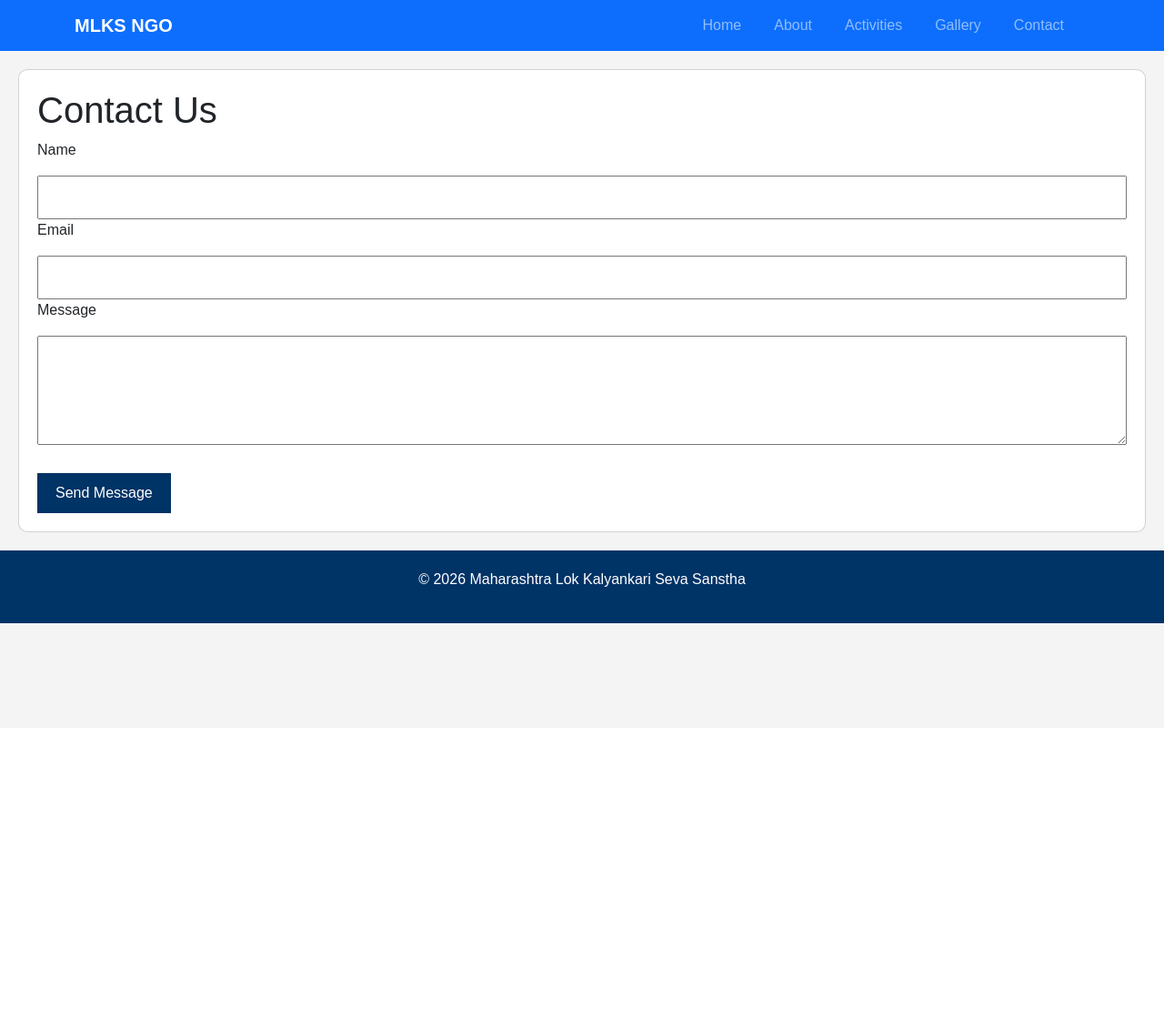
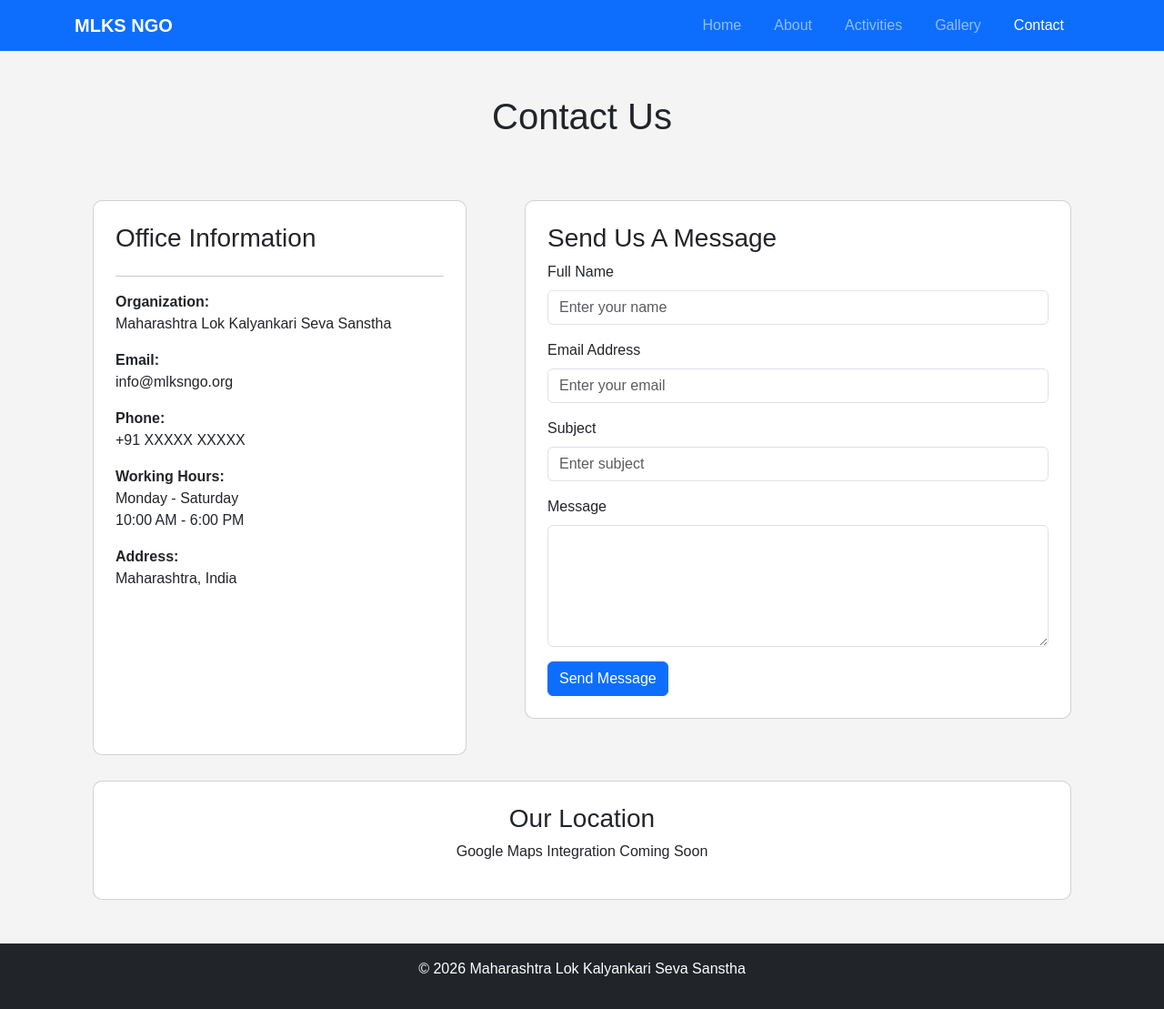
Before and after one commit to sarthakakkalkote-tech/mlks-ngo-website, a Flask app: page /contact in a window 1280 px wide. Shown: the whole page at 91% size. Before the commit the page ends 685 px from the top, so only its background shows below. Run offline with Flask 3, Linux system fonts and the light colour scheme.

Commit message:
Created professional contact page

```diff
--- a/templates/contact.html
+++ b/templates/contact.html
@@ -1,8 +1,11 @@
 <!DOCTYPE html>
-<html>
+<html lang="en">
 <head>
 
-    <title>MLKS NGO</title>
+    <meta charset="UTF-8">
+    <meta name="viewport" content="width=device-width, initial-scale=1.0">
+
+    <title>Contact Us - MLKS NGO</title>
 
     <link href="https://cdn.jsdelivr.net/npm/bootstrap@5.3.3/dist/css/bootstrap.min.css" rel="stylesheet">
 
@@ -10,17 +13,24 @@
     href="{{ url_for('static', filename='style.css') }}">
 
 </head>
+
 <body>
 
 <nav class="navbar navbar-expand-lg navbar-dark bg-primary">
+
     <div class="container">
-    <a class="navbar-brand" href="/">MLKS NGO</a>
 
-    <button class="navbar-toggler" type="button"
+        <a class="navbar-brand fw-bold" href="/">
+            MLKS NGO
+        </a>
+
+        <button class="navbar-toggler"
+                type="button"
                 data-bs-toggle="collapse"
                 data-bs-target="#navbarNav">
 
             <span class="navbar-toggler-icon"></span>
+
         </button>
 
         <div class="collapse navbar-collapse" id="navbarNav">
@@ -44,37 +54,161 @@
                 </li>
 
                 <li class="nav-item">
-          <a class="nav-link" href="/contact">Contact</a>
+                    <a class="nav-link active" href="/contact">Contact</a>
                 </li>
 
             </ul>
 
         </div>
+
     </div>
+
 </nav>
 
-<div class="card">
-    <h1>Contact Us</h1>
+<div class="container mt-5">
+
+    <h1 class="text-center mb-5">
+        Contact Us
+    </h1>
+
+    <div class="row">
+
+        <div class="col-md-5">
+
+            <div class="card p-4 h-100">
+
+                <h3>Office Information</h3>
+
+                <hr>
+
+                <p>
+                    <strong>Organization:</strong><br>
+                    Maharashtra Lok Kalyankari Seva Sanstha
+                </p>
+
+                <p>
+                    <strong>Email:</strong><br>
+                    info@mlksngo.org
+                </p>
+
+                <p>
+                    <strong>Phone:</strong><br>
+                    +91 XXXXX XXXXX
+                </p>
+
+                <p>
+                    <strong>Working Hours:</strong><br>
+                    Monday - Saturday<br>
+                    10:00 AM - 6:00 PM
+                </p>
+
+                <p>
+                    <strong>Address:</strong><br>
+                    Maharashtra, India
+                </p>
+
+            </div>
+
+        </div>
+
+        <div class="col-md-7">
+
+            <div class="card p-4">
+
+                <h3>Send Us A Message</h3>
 
                 <form>
-        <p>Name</p>
-        <input type="text" style="width:100%;padding:10px;">
 
-        <p>Email</p>
-        <input type="email" style="width:100%;padding:10px;">
+                    <div class="mb-3">
 
-        <p>Message</p>
-        <textarea style="width:100%;padding:10px;height:120px;"></textarea>
+                        <label class="form-label">
+                            Full Name
+                        </label>
 
-        <br><br>
+                        <input type="text"
+                               class="form-control"
+                               placeholder="Enter your name">
 
-        <button type="submit">Send Message</button>
-    </form>
                     </div>
 
-<footer>
-    <p>© 2026 Maharashtra Lok Kalyankari Seva Sanstha</p>
+                    <div class="mb-3">
+
+                        <label class="form-label">
+                            Email Address
+                        </label>
+
+                        <input type="email"
+                               class="form-control"
+                               placeholder="Enter your email">
+
+                    </div>
+
+                    <div class="mb-3">
+
+                        <label class="form-label">
+                            Subject
+                        </label>
+
+                        <input type="text"
+                               class="form-control"
+                               placeholder="Enter subject">
+
+                    </div>
+
+                    <div class="mb-3">
+
+                        <label class="form-label">
+                            Message
+                        </label>
+
+                        <textarea
+                            class="form-control"
+                            rows="5"
+                            placeholder="Write your message here">
+                        </textarea>
+
+                    </div>
+
+                    <button type="submit"
+                            class="btn btn-primary">
+
+                        Send Message
+
+                    </button>
+
+                </form>
+
+            </div>
+
+        </div>
+
+    </div>
+
+</div>
+
+<div class="container my-5">
+
+    <div class="card p-4 text-center">
+
+        <h3>Our Location</h3>
+
+        <p>
+            Google Maps Integration Coming Soon
+        </p>
+
+    </div>
+
+</div>
+
+<footer class="bg-dark text-white text-center p-3 mt-5">
+
+    <p>
+        © 2026 Maharashtra Lok Kalyankari Seva Sanstha
+    </p>
+
 </footer>
+
 <script src="https://cdn.jsdelivr.net/npm/bootstrap@5.3.3/dist/js/bootstrap.bundle.min.js"></script>
+
 </body>
 </html>
```
Lines whose indentation alone changed are shown as unchanged.
